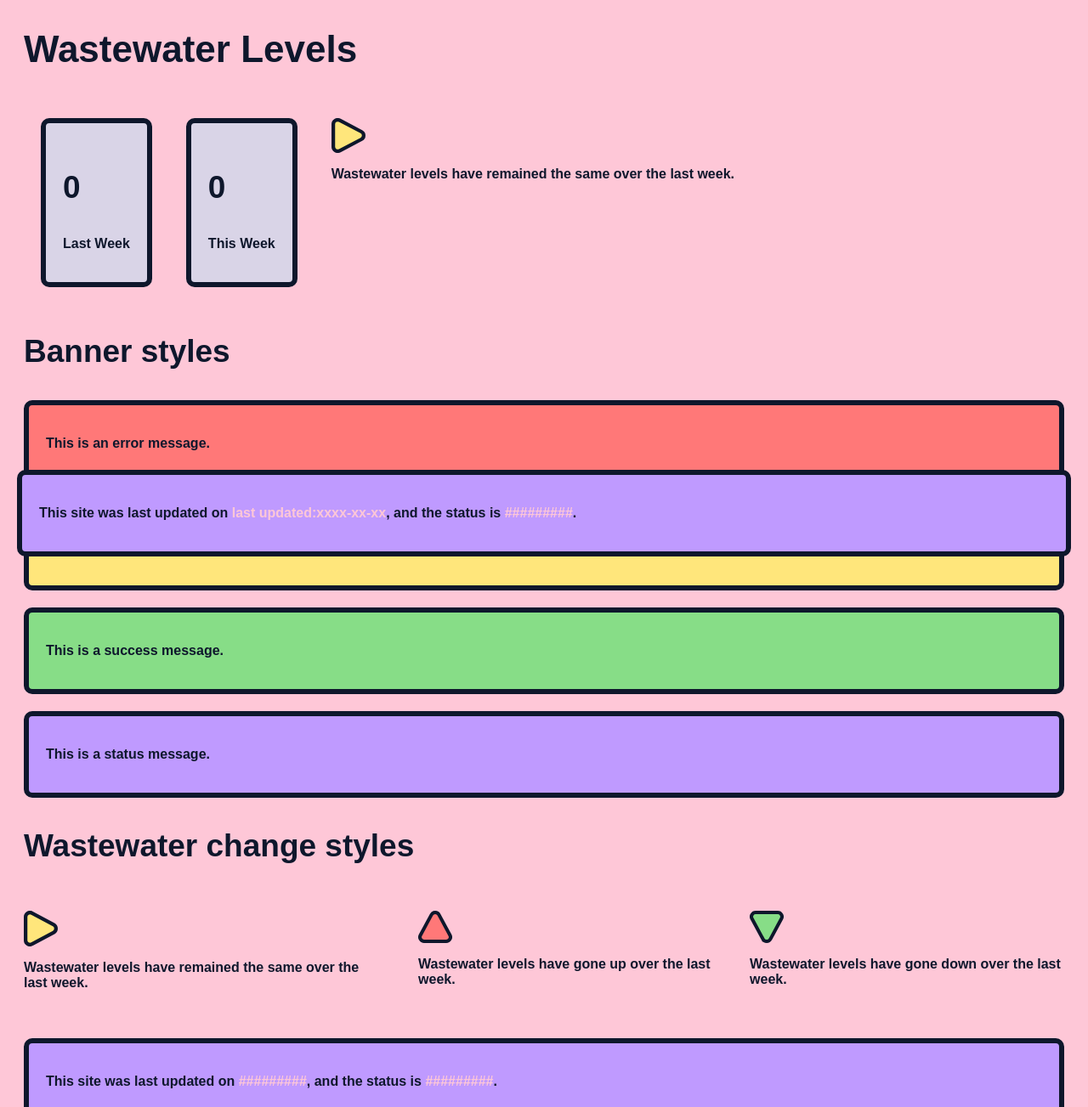
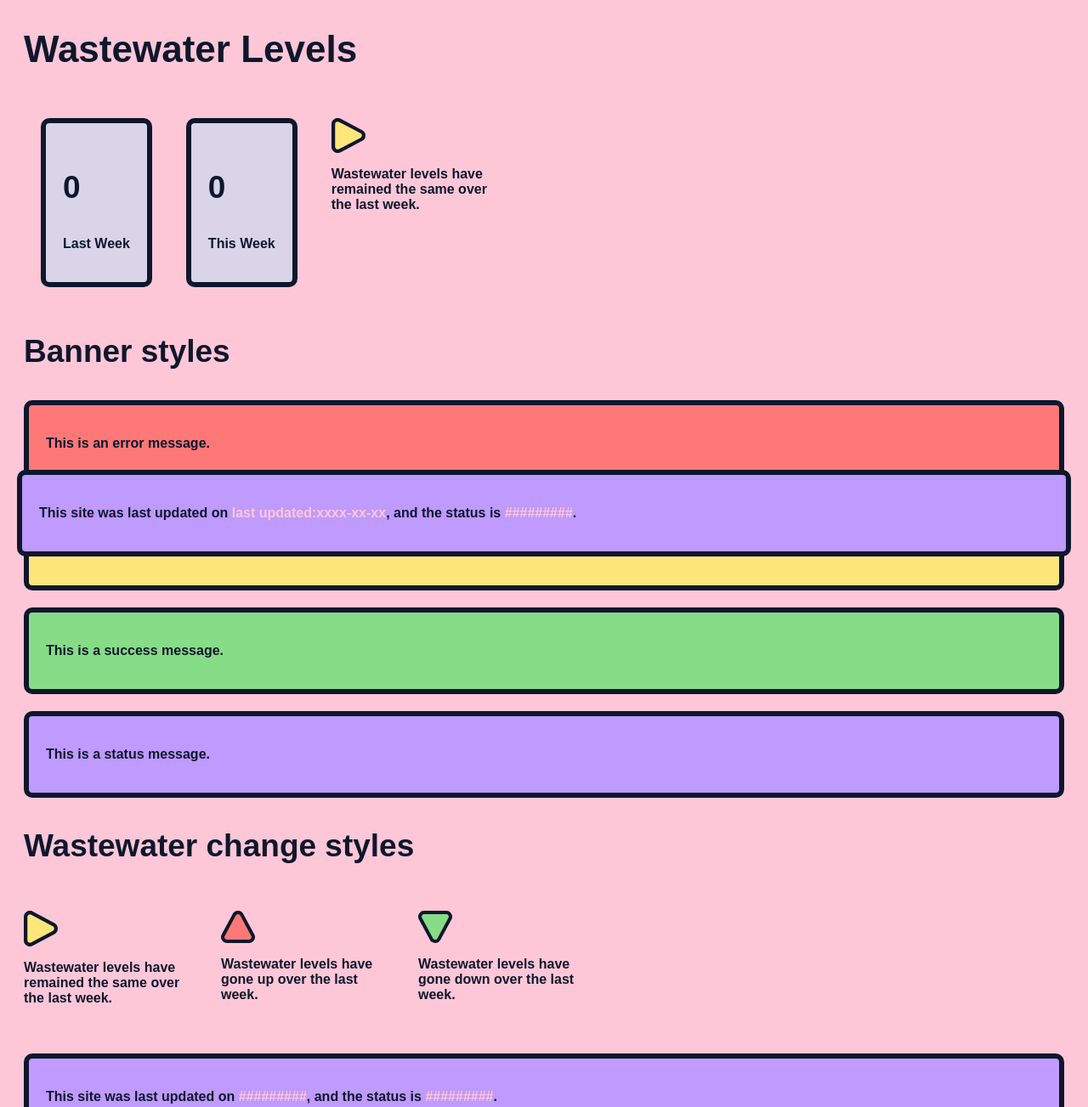
Before and after one commit to MaplePost/wwdata, a plain HTML site: page docs/index.html in a window 1280 px wide. Shown: the part 125-1428 px from the top of the page at 85% size. Drawn offline with Linux system fonts and the light colour scheme.

Commit message:
fix status flex

```diff
--- a/docs/css/base.css
+++ b/docs/css/base.css
@@ -12,6 +12,7 @@ body {
 /* Flexbox */
 .flex {
   display: flex; /* or inline-flex */
+  flex-wrap: wrap;
 }
 
 .container {
@@ -62,6 +63,10 @@ body {
   background-color: #BF9AFF;
 }
 
+.wastewater-status{
+  width: 12rem;
+}
+
 /* Lastly, apply responsive CSS fixes as necessary */
 @media (max-width: 767px) {
 
--- a/docs/index.html
+++ b/docs/index.html
@@ -47,12 +47,10 @@
       <h2 id="currentValue">#######</h2> <!--DATA GOES HERE -->
       <p>This Week</p>
     </div>
-    <div class="container wastewater-same">
+    <div class="container wastewater-status">
       <img src="img/wastewater-same.svg" alt="Wastewater Same" height="65" width="40">
       <p>Wastewater levels have remained the same over the last week.</p>
     </div>
-
-
   </div>
 
   <!--Banners -->
@@ -76,15 +74,15 @@
     <h2>Wastewater change styles</h2>
   </div>
   <section class="flex">
-  <div class="container wastewater-same">
+  <div class="container wastewater-status">
     <img src="img/wastewater-same.svg" alt="Wastewater Same" height="65" width="40">
     <p>Wastewater levels have remained the same over the last week.</p>
   </div>
-  <div class="container wastewater-up">
+  <div class="container wastewater-status">
     <img src="img/wastewater-up.svg" alt="Wastewater Up" height="65" width="40">
     <p>Wastewater levels have gone up over the last week.</p>
   </div>
-  <div class="container wastewater-down">
+  <div class="container wastewater-status">
     <img src="img/wastewater-down.svg" alt="Wastewater Down" height="65" width="40">
     <p>Wastewater levels have gone down over the last week.</p>
   </div>
```
